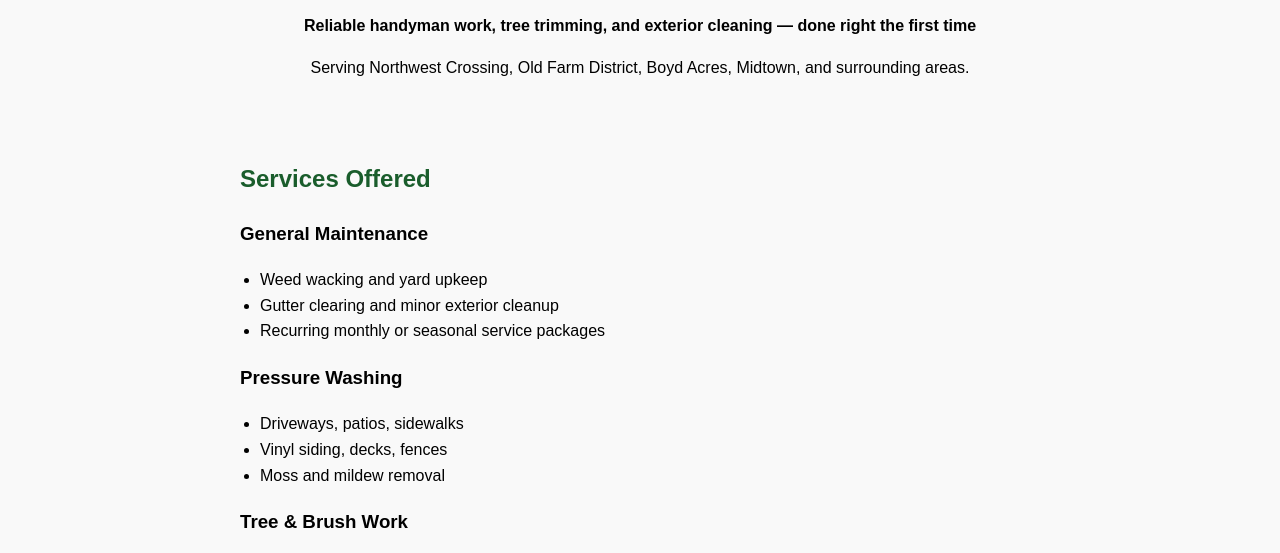
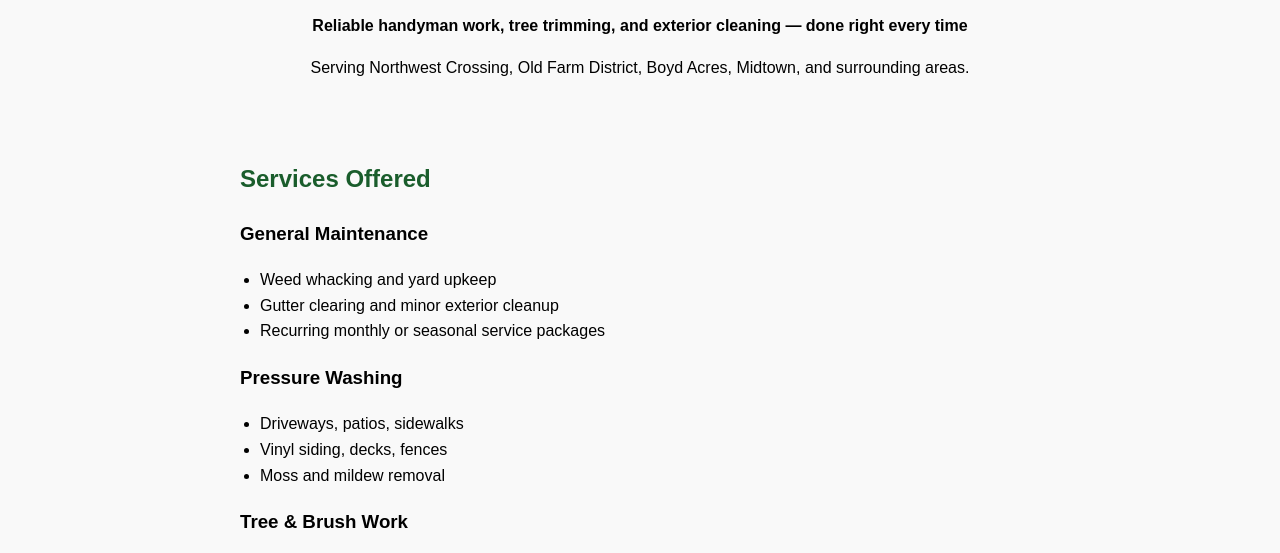
Before and after one commit to maxstonewf/CanDoThings, a website: page index.html in a window 1280 px wide. Shown: the part 185-738 px from the top of the page. Drawn offline with Linux system fonts and the light colour scheme.

Commit message:
spell check - Update index.html

```diff
--- a/index.html
+++ b/index.html
@@ -35,7 +35,7 @@
   <!-- === HEADER SECTION === -->
   <header>
     <h1>Welcome to HandyCrew4You – Bend Home Services</h1>
-    <p><strong>Reliable handyman work, tree trimming, and exterior cleaning — done right the first time</strong></p>
+    <p><strong>Reliable handyman work, tree trimming, and exterior cleaning — done right every time</strong></p>
     <p class="note">Serving Northwest Crossing, Old Farm District, Boyd Acres, Midtown, and surrounding areas.</p>
   </header>
 
@@ -45,7 +45,7 @@
 
     <h3>General Maintenance</h3>
     <ul>
-      <li>Weed wacking and yard upkeep</li>
+      <li>Weed whacking and yard upkeep</li>
       <li>Gutter clearing and minor exterior cleanup</li>
       <li>Recurring monthly or seasonal service packages</li>
     </ul>
```
